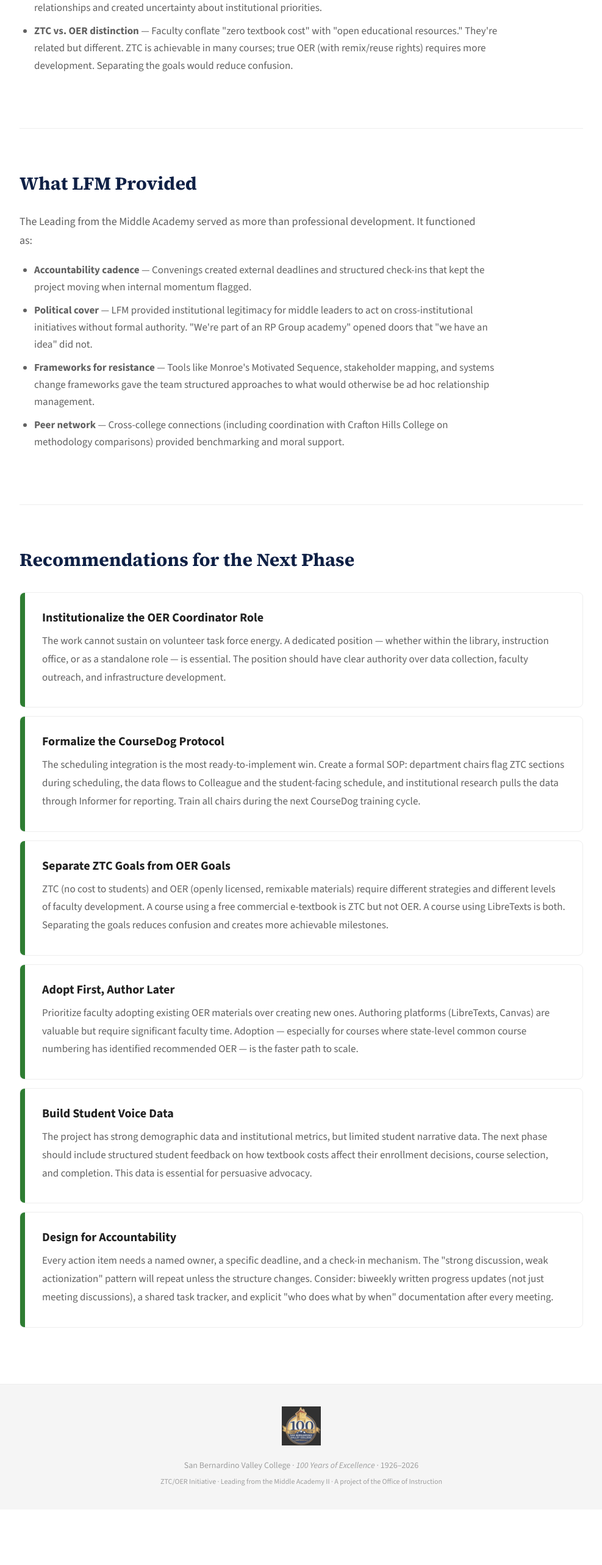
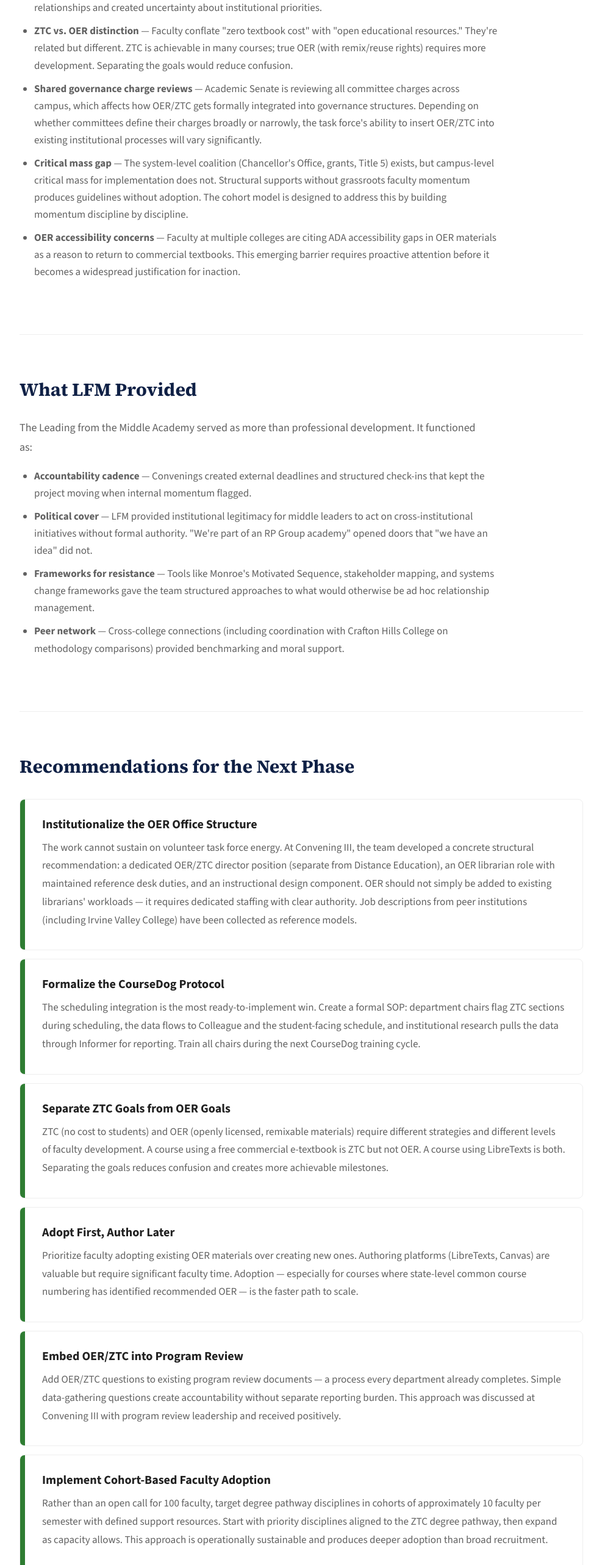
Before and after one commit to paleofatty/sbvc-oer-ztc, a Next.js app: page /lessons in a window 1280 px wide. Shown: the part 2080-4646 px from the top of the page at 61% size, without its empty margins (146-1133 px from the left). Before the commit the page ends 4555 px from the top, so only its background shows below. Built offline with nearby package versions, Linux system fonts and the light colour scheme.

Commit message:
v5: Convening III Day 1 morning findings

```diff
--- a/app/lessons/page.js
+++ b/app/lessons/page.js
@@ -41,6 +41,9 @@ export default function Lessons() {
             <li><strong>Undefined organizational placement</strong> — The "OER" function exists on the org chart but lacks clear definition, authority, and staffing. The team advocates for OER as its own entity (not a library sub-function) with direct reporting access to instructional leadership.</li>
             <li><strong>Campus reorganization</strong> — Leadership turnover and structural changes disrupted established stakeholder relationships and created uncertainty about institutional priorities.</li>
             <li><strong>ZTC vs. OER distinction</strong> — Faculty conflate "zero textbook cost" with "open educational resources." They're related but different. ZTC is achievable in many courses; true OER (with remix/reuse rights) requires more development. Separating the goals would reduce confusion.</li>
+            <li><strong>Shared governance charge reviews</strong> — Academic Senate is reviewing all committee charges across campus, which affects how OER/ZTC gets formally integrated into governance structures. Depending on whether committees define their charges broadly or narrowly, the task force's ability to insert OER/ZTC into existing institutional processes will vary significantly.</li>
+            <li><strong>Critical mass gap</strong> — The system-level coalition (Chancellor's Office, grants, Title 5) exists, but campus-level critical mass for implementation does not. Structural supports without grassroots faculty momentum produces guidelines without adoption. The cohort model is designed to address this by building momentum discipline by discipline.</li>
+            <li><strong>OER accessibility concerns</strong> — Faculty at multiple colleges are citing ADA accessibility gaps in OER materials as a reason to return to commercial textbooks. This emerging barrier requires proactive attention before it becomes a widespread justification for inaction.</li>
           </ul>
         </section>
 
@@ -58,12 +61,16 @@ export default function Lessons() {
         <section className="section">
           <h2>Recommendations for the Next Phase</h2>
           <div className="momentum-grid">
-            <div className="momentum-item"><div className="bar moving" /><div className="content"><h4>Institutionalize the OER Coordinator Role</h4><p>The work cannot sustain on volunteer task force energy. A dedicated position — whether within the library, instruction office, or as a standalone role — is essential. The position should have clear authority over data collection, faculty outreach, and infrastructure development.</p></div></div>
+            <div className="momentum-item"><div className="bar moving" /><div className="content"><h4>Institutionalize the OER Office Structure</h4><p>The work cannot sustain on volunteer task force energy. At Convening III, the team developed a concrete structural recommendation: a dedicated OER/ZTC director position (separate from Distance Education), an OER librarian role with maintained reference desk duties, and an instructional design component. OER should not simply be added to existing librarians' workloads — it requires dedicated staffing with clear authority. Job descriptions from peer institutions (including Irvine Valley College) have been collected as reference models.</p></div></div>
             <div className="momentum-item"><div className="bar moving" /><div className="content"><h4>Formalize the CourseDog Protocol</h4><p>The scheduling integration is the most ready-to-implement win. Create a formal SOP: department chairs flag ZTC sections during scheduling, the data flows to Colleague and the student-facing schedule, and institutional research pulls the data through Informer for reporting. Train all chairs during the next CourseDog training cycle.</p></div></div>
             <div className="momentum-item"><div className="bar moving" /><div className="content"><h4>Separate ZTC Goals from OER Goals</h4><p>ZTC (no cost to students) and OER (openly licensed, remixable materials) require different strategies and different levels of faculty development. A course using a free commercial e-textbook is ZTC but not OER. A course using LibreTexts is both. Separating the goals reduces confusion and creates more achievable milestones.</p></div></div>
             <div className="momentum-item"><div className="bar moving" /><div className="content"><h4>Adopt First, Author Later</h4><p>Prioritize faculty adopting existing OER materials over creating new ones. Authoring platforms (LibreTexts, Canvas) are valuable but require significant faculty time. Adoption — especially for courses where state-level common course numbering has identified recommended OER — is the faster path to scale.</p></div></div>
+            <div className="momentum-item"><div className="bar moving" /><div className="content"><h4>Embed OER/ZTC into Program Review</h4><p>Add OER/ZTC questions to existing program review documents — a process every department already completes. Simple data-gathering questions create accountability without separate reporting burden. This approach was discussed at Convening III with program review leadership and received positively.</p></div></div>
+            <div className="momentum-item"><div className="bar moving" /><div className="content"><h4>Implement Cohort-Based Faculty Adoption</h4><p>Rather than an open call for 100 faculty, target degree pathway disciplines in cohorts of approximately 10 faculty per semester with defined support resources. Start with priority disciplines aligned to the ZTC degree pathway, then expand as capacity allows. This approach is operationally sustainable and produces deeper adoption than broad recruitment.</p></div></div>
+            <div className="momentum-item"><div className="bar moving" /><div className="content"><h4>Secure Institutional Funding</h4><p>The initiative cannot continue to rely on short-term grants — the result is spurts of energy without sustainability. Equity funding should be pursued as a permanent funding source. As the team articulated at Convening III: "Your budget tells you where your priorities are." Funding represents institutional commitment.</p></div></div>
             <div className="momentum-item"><div className="bar moving" /><div className="content"><h4>Build Student Voice Data</h4><p>The project has strong demographic data and institutional metrics, but limited student narrative data. The next phase should include structured student feedback on how textbook costs affect their enrollment decisions, course selection, and completion. This data is essential for persuasive advocacy.</p></div></div>
-            <div className="momentum-item"><div className="bar moving" /><div className="content"><h4>Design for Accountability</h4><p>Every action item needs a named owner, a specific deadline, and a check-in mechanism. The "strong discussion, weak actionization" pattern will repeat unless the structure changes. Consider: biweekly written progress updates (not just meeting discussions), a shared task tracker, and explicit "who does what by when" documentation after every meeting.</p></div></div>
+            <div className="momentum-item"><div className="bar moving" /><div className="content"><h4>Address OER Accessibility Proactively</h4><p>Accessibility (ADA compliance) is emerging as a new barrier to OER adoption at colleges statewide. Some faculty are retreating to commercial textbooks citing accessibility concerns. The next phase should include accessibility review as part of OER vetting and adopt the position that accessibility is an ongoing improvement process — not a binary pass/fail — for all instructional materials.</p></div></div>
+            <div className="momentum-item"><div className="bar moving" /><div className="content"><h4>Design for Accountability</h4><p>Every action item needs a named owner, a specific deadline, and a check-in mechanism. Consider: biweekly written progress updates (not just meeting discussions), a shared task tracker, and explicit "who does what by when" documentation after every meeting.</p></div></div>
           </div>
         </section>
       </div>
--- a/app/momentum/page.js
+++ b/app/momentum/page.js
@@ -12,6 +12,12 @@ export default function Momentum() {
     { status:'shifted', title:'Team Composition & Leadership', desc:'The task force experienced a significant loss of a key team member in early 2026 — the curriculum specialist who served as the primary operational driver. New co-leadership appointed by VP for Instruction. A new member joined. The team is rebuilding shared understanding and capacity.', imp:'Central reality of the project. Key recommendation: build redundancy into team roles, document institutional knowledge continuously (not at the end), and ensure more than one person understands each part of the work.' },
     { status:'shifted', title:'Project Scope & Deliverable', desc:'Original 100/100/100 targets adjusted through agreement between VP for Instruction and team leadership. Current focus: document lessons learned, map institutional barriers, and create prescribed next steps. Deliverable reframed as a sustainability and transition document.', imp:'The scope adjustment demonstrates institutional leadership under adversity — acknowledging real constraints rather than performing unattainable ambition.' },
     { status:'shifted', title:'Campus Reorganization', desc:'Campus undergoing leadership transitions and structural reorganization. The OER "box" exists on the new org chart but is undefined — presenting both risk (could be marginalized) and opportunity (could be positioned strategically). Impact on governance, stakeholder relationships, and institutional priorities still unfolding.', imp:'Position the OER initiative not as competing with the reorg for attention, but as demonstrating institutional capacity for productive change during transition. New leadership needs visible wins; a well-documented OER initiative offers that.' },
+    { status:'moving', title:'OER Organizational Structure Taking Shape', desc:'At Convening III (March 2026), the team developed concrete recommendations for the OER office structure: a dedicated OER/ZTC director position (separate from Distance Education), an OER librarian role (with reference desk duties maintained for student insight), and an instructional design component. The team emphasized that OER cannot simply be added to existing librarians\' duties — it requires dedicated staffing. Job descriptions from Irvine Valley College\'s OER librarian were obtained as reference models, along with a shared Google Drive of OER librarian job descriptions from multiple institutions.', imp:'This represents the team\'s most concrete institutional recommendation to date. The proposal will be presented to the VP for Instruction before going to the broader campus. Administration will rely on the task force\'s guidance for shaping these positions.' },
+    { status:'moving', title:'Program Review as Data Collection Vehicle', desc:'At Convening III, the team identified program review documents as a strategic location for embedding OER/ZTC questions. Adding simple data-gathering questions (e.g., "How many faculty in your department use OER/ZTC?" and "Does your department have OER/ZTC offerings for each course?") was discussed with program review leadership and received positively. This follows the team\'s established principle of embedding tracking into existing institutional processes.', imp:'Another "embed, don\'t add" win. Program review is a process every department already completes — adding OER/ZTC questions creates accountability without creating a separate reporting burden.' },
+    { status:'moving', title:'Cohort Model for Faculty Adoption', desc:'The team developed a structured adoption strategy: target degree pathway disciplines in cohorts of approximately 10 faculty per semester, with defined resource bounds and support timelines. Start with priority disciplines, then open to additional faculty if resources allow. This replaces the earlier open-call approach with a more sustainable, focused model.', imp:'Shifts faculty recruitment from aspirational ("100 faculty") to operationally realistic ("10 supported faculty per cohort, pathway by pathway").' },
+    { status:'moving', title:'Documentation Site Presented to Team', desc:'A comprehensive project documentation website was presented to the task force at Convening III and received strong positive response. The team agreed to use the site as a shared documentation platform, with members contributing content via bullet-point review. This was described as unprecedented — the first time a faculty body has presented administration with this level of structured project documentation.', imp:'The site transforms the team\'s deliverable from a static report into a living, professional documentation tool. It demonstrates institutional capacity and can serve as the primary presentation medium for the May 8 Celebration of Learning.' },
+    { status:'slowed', title:'OER Accessibility Concerns Emerging', desc:'At Convening III, cross-college discussions revealed a new barrier: faculty at some institutions are retreating from OER because materials are not fully accessible (ADA compliance). Some faculty are returning to commercial textbooks specifically because publisher materials have more established accessibility features. This adds a layer of complexity to adoption efforts.', imp:'Accessibility is a legitimate concern that needs to be addressed proactively rather than reactively. The recommendation is to acknowledge the gap honestly while noting that no materials — including commercial textbooks — are 100% accessible, and that accessibility is an ongoing improvement process.' },
+    { status:'shifted', title:'Additional Team Transition', desc:'At Convening III, a team member announced retirement, with the last day on campus coinciding with the May 8 Celebration of Learning. This represents another personnel transition for the task force and reinforces the urgency of institutional knowledge documentation.', imp:'Further validates the team\'s emphasis on documentation and continuity planning. The task force\'s recommendation that institutional knowledge cannot depend on any single individual is being proven in real time.' },
   ];
   return (
     <>
```
